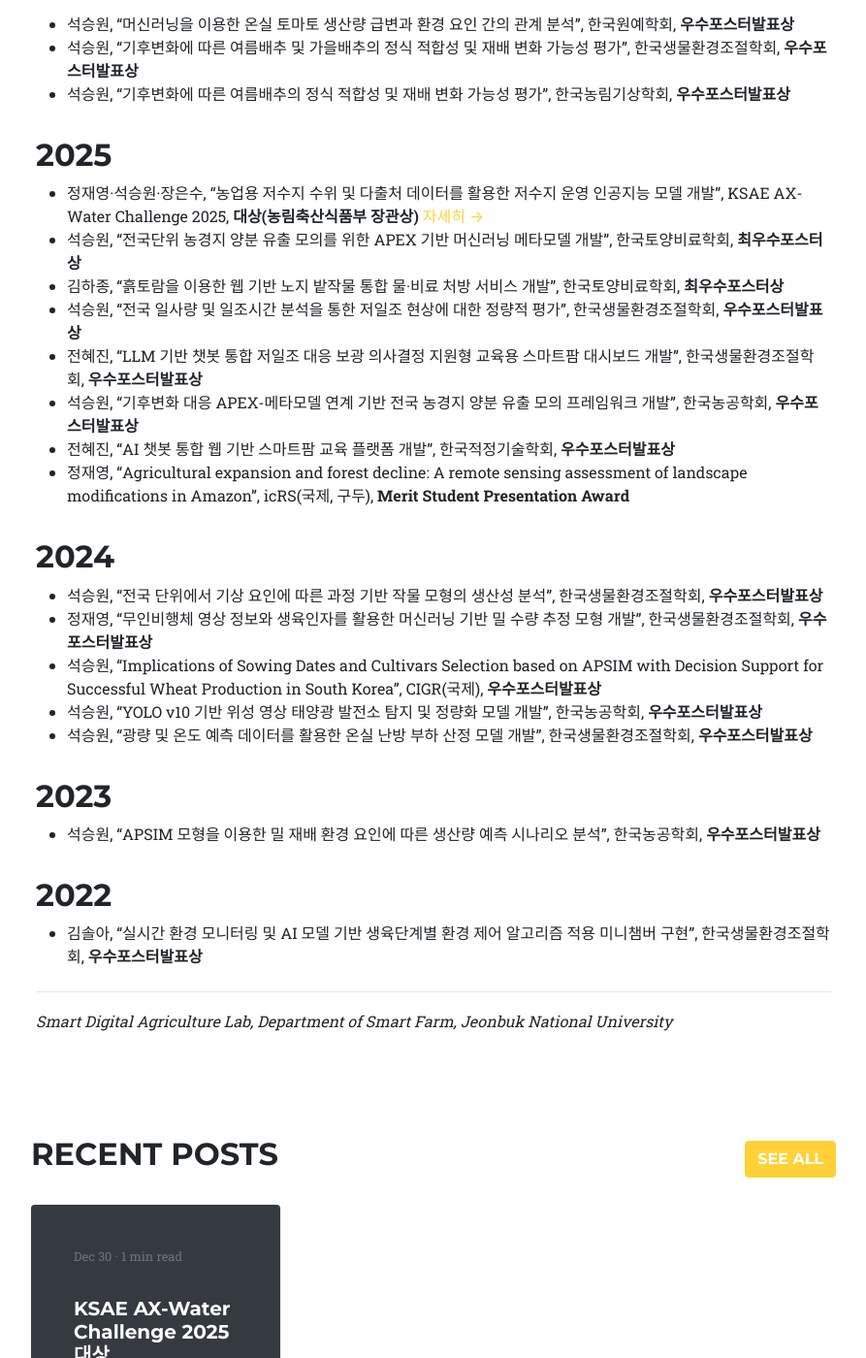
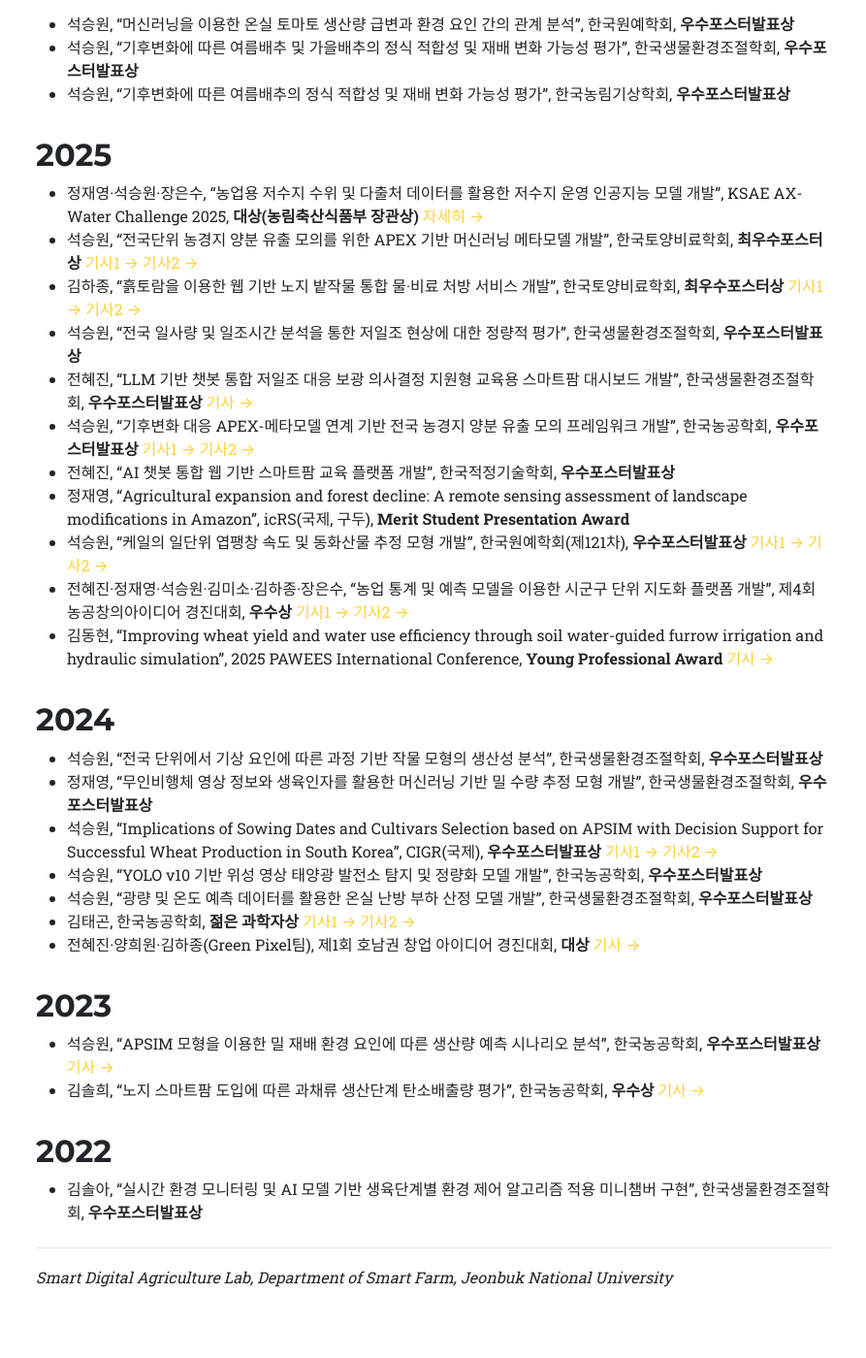
Before and after one commit to SmartDigitalAg/SmartDigitalAg.github.io, a Jekyll site: the page built from _posts/2026-07-21-awards.md, in a window 1280 px wide and 1400 px high, scrolled down 372 px. Shown: the whole window at 97% size, without its empty margins (193-1086 px from the left). Built offline with Jekyll 4.4.1, drawn with Linux system fonts in a browser that asks for light colours; some web fonts are replaced; some of the changed text lies outside the part shown.

Commit message:
feat(news): 수상 내역에 언론 기사 링크 및 신규 항목 추가
기존 항목에 보도 기사 링크(기사 →)를 연결함
연구실 구성원 수상 6건을 새로 추가
-김동현: PAWEES Young Professional Award
-김태곤: 젊은 과학자상
-Green Pixel 창업 경진대회 대상,
-석승원: 케일 모형
-농공창의아이디어
-김솔희: 탄소배출량 평가

```diff
--- a/_posts/2026-07-21-awards.md
+++ b/_posts/2026-07-21-awards.md
@@ -23,25 +23,31 @@ news_board: true
 ## 2025
 
 - 정재영·석승원·장은수, "농업용 저수지 수위 및 다출처 데이터를 활용한 저수지 운영 인공지능 모델 개발", KSAE AX-Water Challenge 2025, **대상(농림축산식품부 장관상)**  [자세히 →](/news/ksae-ax-water-2025/)
-- 석승원, "전국단위 농경지 양분 유출 모의를 위한 APEX 기반 머신러닝 메타모델 개발", 한국토양비료학회, **최우수포스터상**
-- 김하종, "흙토람을 이용한 웹 기반 노지 밭작물 통합 물·비료 처방 서비스 개발", 한국토양비료학회, **최우수포스터상**
+- 석승원, "전국단위 농경지 양분 유출 모의를 위한 APEX 기반 머신러닝 메타모델 개발", 한국토양비료학회, **최우수포스터상** [기사1 →](https://www.veritas-a.com/news/articleView.html?idxno=578051) [기사2 →](https://www.jeonmin.co.kr/news/articleView.html?idxno=427273)
+- 김하종, "흙토람을 이용한 웹 기반 노지 밭작물 통합 물·비료 처방 서비스 개발", 한국토양비료학회, **최우수포스터상** [기사1 →](https://www.veritas-a.com/news/articleView.html?idxno=578051) [기사2 →](https://www.jeonmin.co.kr/news/articleView.html?idxno=427273)
 - 석승원, "전국 일사량 및 일조시간 분석을 통한 저일조 현상에 대한 정량적 평가", 한국생물환경조절학회, **우수포스터발표상**
-- 전혜진, "LLM 기반 챗봇 통합 저일조 대응 보광 의사결정 지원형 교육용 스마트팜 대시보드 개발", 한국생물환경조절학회, **우수포스터발표상**
-- 석승원, "기후변화 대응 APEX-메타모델 연계 기반 전국 농경지 양분 유출 모의 프레임워크 개발", 한국농공학회, **우수포스터발표상**
+- 전혜진, "LLM 기반 챗봇 통합 저일조 대응 보광 의사결정 지원형 교육용 스마트팜 대시보드 개발", 한국생물환경조절학회, **우수포스터발표상** [기사 →](https://www.etnews.com/20260619000242)
+- 석승원, "기후변화 대응 APEX-메타모델 연계 기반 전국 농경지 양분 유출 모의 프레임워크 개발", 한국농공학회, **우수포스터발표상** [기사1 →](https://www.viva100.com/article/20251230500690) [기사2 →](http://www.veritas-a.com/news/articleView.html?idxno=592172)
 - 전혜진, "AI 챗봇 통합 웹 기반 스마트팜 교육 플랫폼 개발", 한국적정기술학회, **우수포스터발표상**
 - 정재영, "Agricultural expansion and forest decline: A remote sensing assessment of landscape modifications in Amazon", icRS(국제, 구두), **Merit Student Presentation Award**
+- 석승원, "케일의 일단위 엽팽창 속도 및 동화산물 추정 모형 개발", 한국원예학회(제121차), **우수포스터발표상** [기사1 →](https://www.pressian.com/pages/articles/2025073115085560485) [기사2 →](https://www.jjn.co.kr/news/articleView.html?idxno=1013357)
+- 전혜진·정재영·석승원·김미소·김하종·장은수, "농업 통계 및 예측 모델을 이용한 시군구 단위 지도화 플랫폼 개발", 제4회 농공창의아이디어 경진대회, **우수상** [기사1 →](https://www.viva100.com/article/20251230500690) [기사2 →](http://www.veritas-a.com/news/articleView.html?idxno=592172)
+- 김동현, "Improving wheat yield and water use efficiency through soil water-guided furrow irrigation and hydraulic simulation", 2025 PAWEES International Conference, **Young Professional Award** [기사 →](https://www.jjn.co.kr/news/articleView.html?idxno=1024003)
 
 ## 2024
 
 - 석승원, "전국 단위에서 기상 요인에 따른 과정 기반 작물 모형의 생산성 분석", 한국생물환경조절학회, **우수포스터발표상**
 - 정재영, "무인비행체 영상 정보와 생육인자를 활용한 머신러닝 기반 밀 수량 추정 모형 개발", 한국생물환경조절학회, **우수포스터발표상**
-- 석승원, "Implications of Sowing Dates and Cultivars Selection based on APSIM with Decision Support for Successful Wheat Production in South Korea", CIGR(국제), **우수포스터발표상**
+- 석승원, "Implications of Sowing Dates and Cultivars Selection based on APSIM with Decision Support for Successful Wheat Production in South Korea", CIGR(국제), **우수포스터발표상** [기사1 →](https://m.dhnews.co.kr/news/view/1065577339089081) [기사2 →](https://www.e-patentnews.com/11381)
 - 석승원, "YOLO v10 기반 위성 영상 태양광 발전소 탐지 및 정량화 모델 개발", 한국농공학회, **우수포스터발표상**
 - 석승원, "광량 및 온도 예측 데이터를 활용한 온실 난방 부하 산정 모델 개발", 한국생물환경조절학회, **우수포스터발표상**
+- 김태곤, 한국농공학회, **젊은 과학자상** [기사1 →](https://www.jeonmin.co.kr/news/articleView.html?idxno=408861) [기사2 →](http://www.mjeonbuk.com/news/articleView.html?idxno=95538)
+- 전혜진·양희원·김하종(Green Pixel팀), 제1회 호남권 창업 아이디어 경진대회, **대상** [기사 →](https://news.unn.net/news/articleView.html?idxno=570539)
 
 ## 2023
 
-- 석승원, "APSIM 모형을 이용한 밀 재배 환경 요인에 따른 생산량 예측 시나리오 분석", 한국농공학회, **우수포스터발표상**
+- 석승원, "APSIM 모형을 이용한 밀 재배 환경 요인에 따른 생산량 예측 시나리오 분석", 한국농공학회, **우수포스터발표상** [기사 →](https://www.todayan.com/news/articleView.html?idxno=517352)
+- 김솔희, "노지 스마트팜 도입에 따른 과채류 생산단계 탄소배출량 평가", 한국농공학회, **우수상** [기사 →](https://www.todayan.com/news/articleView.html?idxno=517352)
 
 ## 2022
 
```
Also changed, not shown: other parts of _posts/2026-07-21-awards.md (+1 -1 lines).
